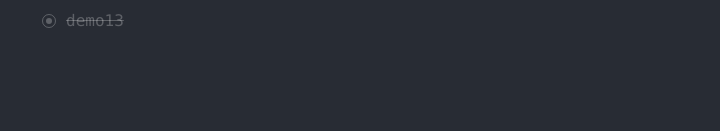
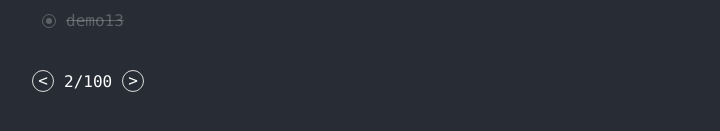
Before and after one commit to shy-robin/todo-list, a React (Create React App) app in the folder packages/web/: page / in a window 1280 px wide. Shown: the part 231-362 px from the top of the page, without its empty margins (288-1008 px from the left). Built offline with nearby package versions, Linux system fonts and the light colour scheme.

Commit message:
feat: pagination

```diff
--- a/packages/web/src/components/board/Board.tsx
+++ b/packages/web/src/components/board/Board.tsx
@@ -2,6 +2,7 @@ import { useState } from "react";
 import styled from "styled-components";
 import ListItem, { ListItemProps } from "../list-item/ListItem";
 import ListItemDetail from "../list-item/ListItemDetail";
+import Pagination from "../pagination/Pagination";
 import Popup from "../popup/Popup";
 
 const StyledBoard = styled.div`
@@ -14,6 +15,9 @@ const Board = () => {
   const [isPopupVisible, setIsPopupVisible] = useState(false);
   const [currentItemId, setCurrentItemId] = useState(0);
   const [checkedItems, setCheckedItems] = useState([1, 3]);
+  const [total, setTotal] = useState(999);
+  const [pageSize, setPageSize] = useState(10);
+  const [curPage, setCurPage] = useState(2);
   const list: ListItemProps[] = [
     {
       id: 0,
@@ -68,6 +72,16 @@ const Board = () => {
     setIsPopupVisible(false);
   };
 
+  const handlePagePrev = (curPage: number, pageSize: number) => {
+    setCurPage(curPage);
+    setPageSize(pageSize);
+  };
+
+  const handlePageNext = (curPage: number, pageSize: number) => {
+    setCurPage(curPage);
+    setPageSize(pageSize);
+  };
+
   return (
     <StyledBoard>
       {list.map((item) => {
@@ -81,6 +95,14 @@ const Board = () => {
           />
         );
       })}
+      <Pagination
+        total={total}
+        pageSize={pageSize}
+        curPage={curPage}
+        onPrev={handlePagePrev}
+        onNext={handlePageNext}
+        style={{ marginTop: "30px" }}
+      ></Pagination>
       {isPopupVisible && (
         <Popup>
           <ListItemDetail
--- /dev/null
+++ b/packages/web/src/components/pagination/Pagination.tsx
@@ -0,0 +1,67 @@
+import { useMemo, useState } from "react";
+import styled from "styled-components";
+
+const StyledPagination = styled.div`
+  display: flex;
+  align-items: center;
+`;
+
+const PageDirection = styled.div<{ isDisabled?: boolean }>`
+  width: 20px;
+  height: 20px;
+  border-radius: 50%;
+  border: 1px solid #ddd;
+  text-align: center;
+  line-height: 20px;
+  cursor: pointer;
+  background-color: ${(props) =>
+    props.isDisabled ? "rgba(255,255,255,0.3)" : ""};
+  pointer-events: ${(props) => (props.isDisabled ? "none" : "")};
+  &:hover {
+    background-color: rgba(255, 255, 255, 0.3);
+  }
+`;
+
+const PageInfo = styled.div`
+  margin: 0 10px;
+`;
+
+interface PaginationProps {
+  total: number;
+  pageSize: number;
+  curPage: number;
+  onPrev: (curPage: number, pageSize: number) => void;
+  onNext: (curPage: number, pageSize: number) => void;
+  style?: { [key: string]: unknown };
+}
+
+const Pagination = (props: PaginationProps) => {
+  const { total, pageSize, curPage, onPrev, onNext, style } = props;
+  const totalPage = useMemo(() => {
+    return Math.ceil(total / pageSize);
+  }, [total, pageSize]);
+  const prevPageLabel = "<";
+  const nextPageLabel = ">";
+
+  return (
+    <StyledPagination style={style}>
+      <PageDirection
+        onClick={() => onPrev(curPage - 1, pageSize)}
+        isDisabled={curPage === 1}
+      >
+        {prevPageLabel}
+      </PageDirection>
+      <PageInfo>
+        {curPage}/{totalPage}
+      </PageInfo>
+      <PageDirection
+        onClick={() => onNext(curPage + 1, pageSize)}
+        isDisabled={curPage === totalPage}
+      >
+        {nextPageLabel}
+      </PageDirection>
+    </StyledPagination>
+  );
+};
+
+export default Pagination;
```
